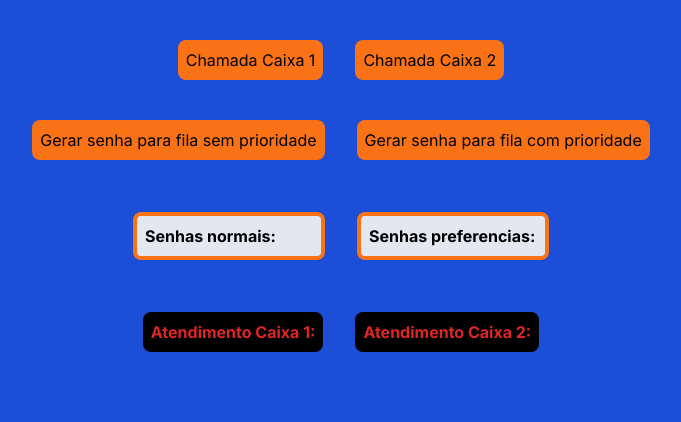
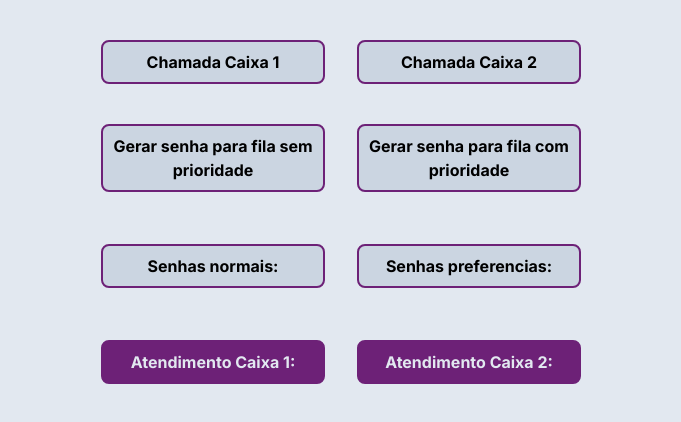
Before and after one commit to germanodrp/TDE-Fila, a React (Vite) app: page / in a window 1280 px wide. Shown: the top 422 px of the page, without its empty margins (299-980 px from the left). Built offline with nearby package versions, Linux system fonts and the light colour scheme.

Commit message:
Nubanco Style - Jeferson

```diff
--- a/index.html
+++ b/index.html
@@ -13,7 +13,7 @@
   <title>Fila</title>
 </head>
 
-<body class="bg-blue-700">
+<body class="bg-slate-200">
   <div id="root"></div>
   <script type="module" src="/src/main.tsx"></script>
 </body>
--- a/src/components/ButtonGeneratePassword.tsx
+++ b/src/components/ButtonGeneratePassword.tsx
@@ -7,7 +7,7 @@ export function ButtonGeneratePassword(props: ButtonGeneratePasswordProps) {
     return (
 
         <button
-            className="rounded-lg px-2 py-2 hover:bg-[#ffa500] bg-orange-500 p-2"
+            className="rounded-lg px-2 py-2 w-56 font-bold hover:bg-[#6d2177] hover:text-white border-2 border-[#6d2177] bg-slate-300 p-2"
             onClick={props.onClick}
         >
             {props.description}
--- a/src/pages/Home.tsx
+++ b/src/pages/Home.tsx
@@ -141,7 +141,7 @@ export function Home() {
             <div className="justify-center flex mt-5 gap-8 font-bold">
                 <table className="flex mt-8">
                     <tbody
-                        className="w-48 rounded-lg border-4 bg-slate-200 border-orange-500 p-2"
+                        className="w-56 text-center rounded-lg font-bold border-2 border-[#6d2177] bg-slate-300 p-2"
                     >
                         Senhas normais:
                         {normalPasswordQueue.map(password => (
@@ -153,7 +153,7 @@ export function Home() {
                 </table>
 
                 <table className="flex mt-8">
-                    <tbody className="w-48 rounded-lg border-4 bg-slate-200 border-orange-500 p-2">Senhas preferencias:
+                    <tbody className="w-56 text-center rounded-lg font-bold border-2 border-[#6d2177] bg-slate-300 p-2">Senhas preferencias:
                         {preferredPasswordQueue.map(password => (
                             <tr key={password}>
                                 <td>{password}</td>
@@ -166,7 +166,7 @@ export function Home() {
 
             <div className="justify-center flex pt-5 gap-8 font-bold">
                 <table className="flex pt-8">
-                    <tbody className="rounded-lg bg-black text-red-600 p-2">Atendimento Caixa 1:
+                    <tbody className="w-56 text-center rounded-lg border-2 border-[#6d2177] bg-[#6d2177] text-slate-200 p-2">Atendimento Caixa 1:
                          {caixa1.map( firstPassword => (
                             <tr  key={firstPassword}>
                                 <td>{firstPassword}</td>
@@ -176,7 +176,7 @@ export function Home() {
                 </table>
 
                 <table className="flex pt-8 font-bold">
-                    <tbody className="rounded-lg bg-black text-red-600 p-2">Atendimento Caixa 2:
+                    <tbody className="w-56 text-center rounded-lg border-2 border-[#6d2177] bg-[#6d2177] text-slate-200 p-2">Atendimento Caixa 2:
                         {caixa2.map(firstPassword => (
                             <tr key={firstPassword}>
                                 <td>{firstPassword}</td>
```
